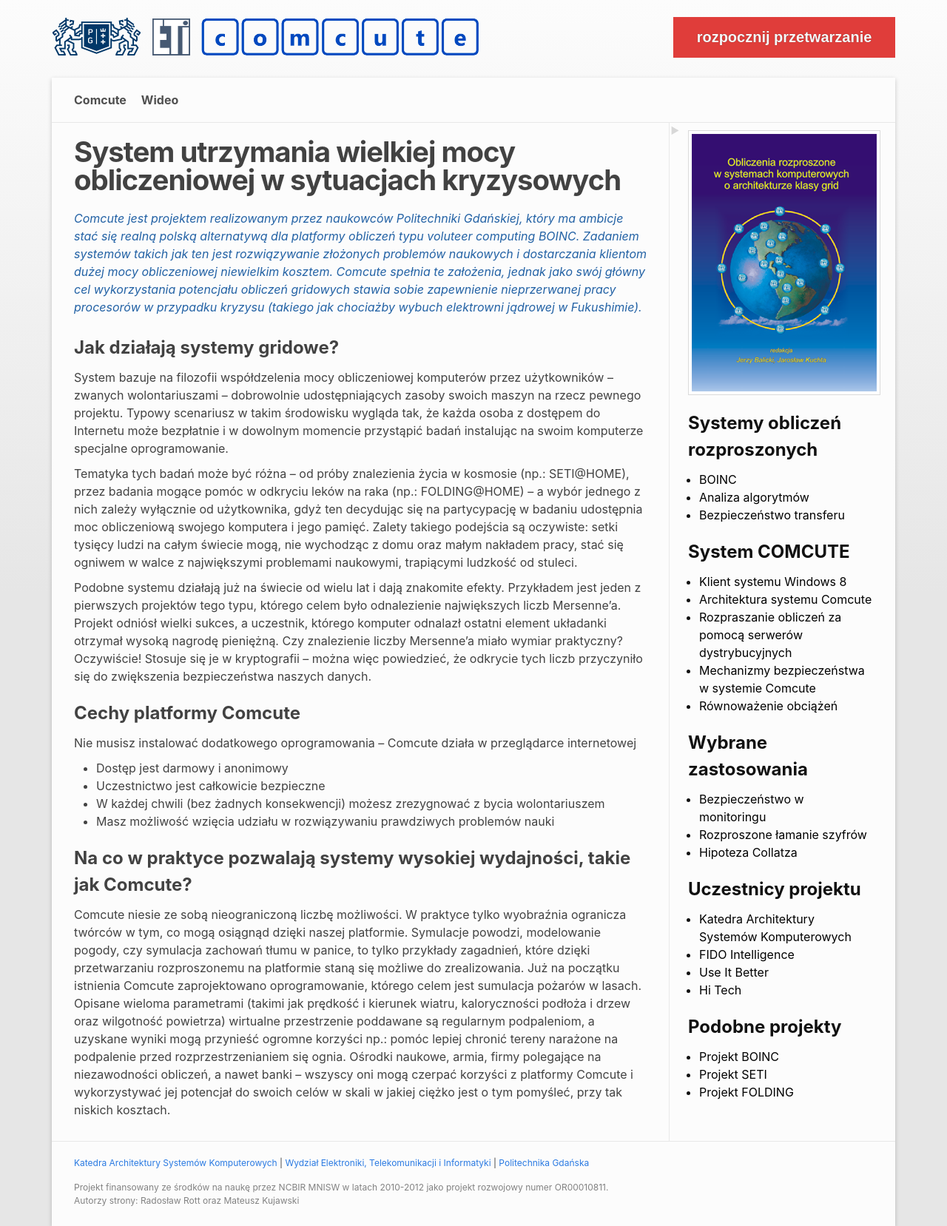
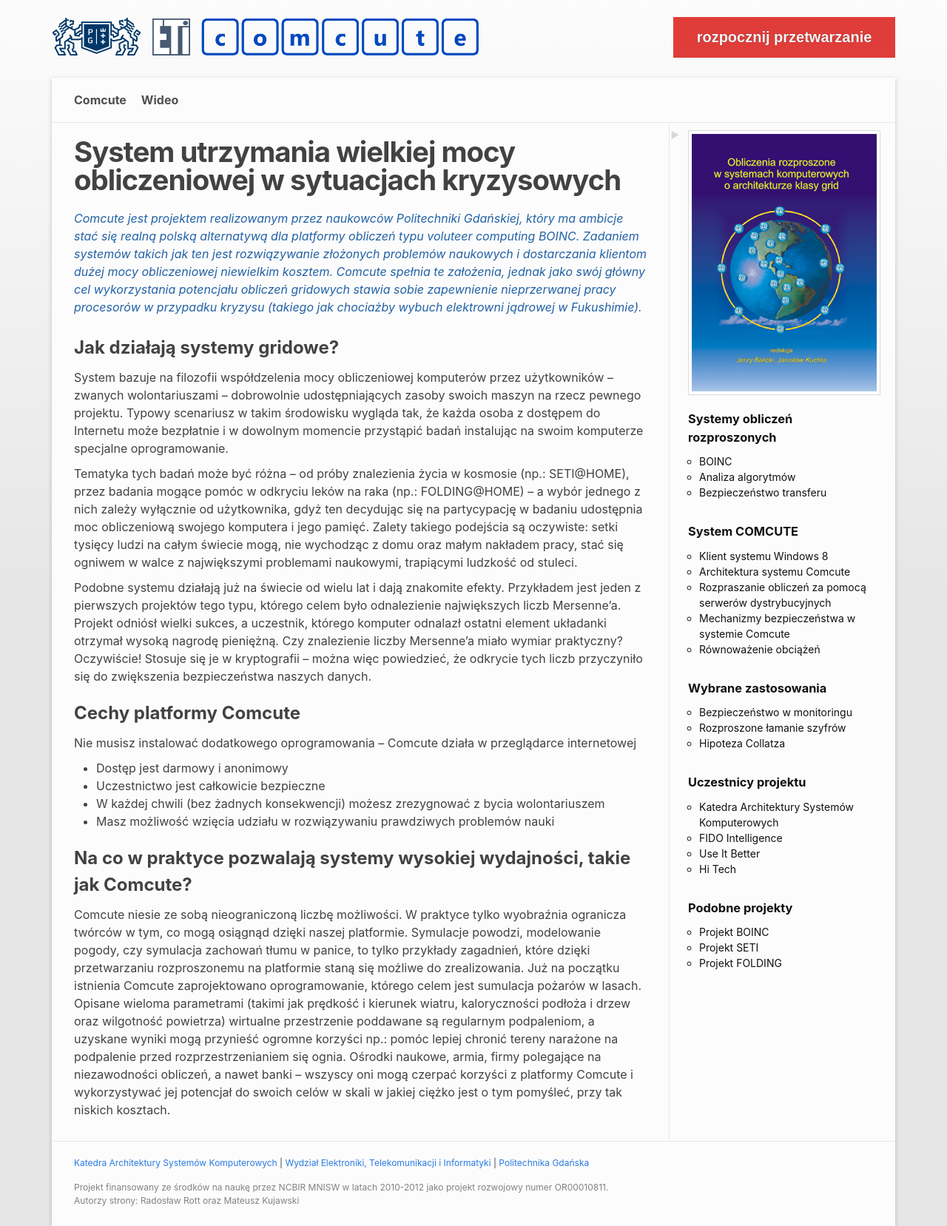
Before and after one commit to Rocik/comcute, a Jekyll site: the page built from index.md, in a window 1280 px wide. Shown: the whole page at 74% size. Built offline with Jekyll 4.4.1, drawn with Linux system fonts in a browser that asks for light colours; comment, search, counter and statistics services are not loaded.

```diff
--- a/_includes/side-panel.html
+++ b/_includes/side-panel.html
@@ -6,7 +6,7 @@
             </li>
 
             <li>
-                <h2>Systemy obliczeń rozproszonych</h2>
+                <h3>Systemy obliczeń rozproszonych</h3>
                 <ul>
                     <li>
                         <a title="BOINC" href="/comcute/2018/03/14/berkeley-open-infrastructure-for-network-computing.html">BOINC</a>
@@ -24,7 +24,7 @@
             </li>
 
             <li>
-                <h2>System COMCUTE</h2>
+                <h3>System COMCUTE</h3>
                 <ul>
                     <li>
                         <a title="Klient systemu Windows 8" href="/comcute/2018/03/14/klient-systemu-windows-8.html">Klient systemu Windows 8</a>
@@ -49,7 +49,7 @@
             </li>
 
             <li>
-                <h2>Wybrane zastosowania</h2>
+                <h3>Wybrane zastosowania</h3>
                 <ul>
                     <li>
                         <a title="Bezpieczeństwo w monitoringu" href="/comcute/2018/03/14/bezpieczenstwo-w-monitoringu.html">Bezpieczeństwo w monitoringu</a>
@@ -66,14 +66,14 @@
             </li>
 
             <li>
-                <h2>Uczestnicy projektu</h2>
+                <h3>Uczestnicy projektu</h3>
                 <ul>
                     <li>
                         <a title="Katedra Architektury Systemów Komputerowych" href="http://kask.eti.pg.gda.pl/" rel="external">Katedra Architektury Systemów Komputerowych</a>
                     </li>
 
                     <li>
-                        <a title="FIDO Intelligence">FIDO Intelligence</a>
+                        FIDO Intelligence
                     </li>
 
                     <li>
@@ -81,13 +81,13 @@
                     </li>
 
                     <li>
-                        <a title="Hi Tech">Hi Tech</a>
+                        Hi Tech
                     </li>
                 </ul>
             </li>
 
             <li>
-                <h2>Podobne projekty</h2>
+                <h3>Podobne projekty</h3>
                 <ul>
                     <li>
                         <a title="Projekt BOINC" href="http://boinc.berkeley.edu/" onclick="javascript:_gaq.push(['_trackEvent','outbound-menu','http://boinc.berkeley.edu']);" rel="external">Projekt BOINC</a>
--- a/_layouts/default.html
+++ b/_layouts/default.html
@@ -11,7 +11,7 @@
 
         {%- include menu.html -%}
 
-        <div id="center">
+        <div id="page-middle">
 
             {%- include side-panel.html -%}
 
--- a/_sass/_layout.scss
+++ b/_sass/_layout.scss
@@ -253,7 +253,7 @@ $header-width: 900px !default;
 }
 
 
-#center {
+#page-middle {
     overflow: hidden;
     position: relative;
 
@@ -439,12 +439,13 @@ figure {
 }
 
 #more-less {
+    position: absolute;
+    top: 6px;
+    height: 20px;
+    width: 20px;
     background: url("images/more_less.png") no-repeat scroll top right transparent;
     color: #4A4A4A;
-    height: 20px;
-    width: 20px;
-    position: absolute;
-    top: 0;
+    cursor: pointer;
     opacity: 0.2;
     transition: opacity 0.25s ease-out;
 
@@ -458,9 +459,11 @@ figure {
 }
 
 #panel {
+    float: right;
+    width: 25%;
     border-top: 1px solid $grey-color-light;
-    width: 25%;
-    float:right;
+    font-size: $small-font-size;
+
 
     @include media-query($on-palm) {
         display: none;
@@ -471,7 +474,7 @@ figure {
     }
 
     a {
-        color: #000
+        color: $text-color;
     }
 
     ul {
@@ -481,7 +484,9 @@ figure {
 
     li {
         ul {
-            list-style-type: disc;
+            margin-bottom: 20px;
+
+            list-style-type: circle;
             li {
                 margin-left: 10px;
             }
@@ -489,9 +494,7 @@ figure {
     }
 
     .spacer-panel {
-        padding-right: 30px;
-        padding-top: 10px;
-        padding-bottom: 15px;
+        padding: 10px 20px 0 0;
     }
 
     .cover {
```
